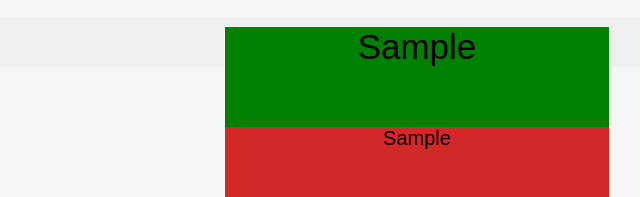
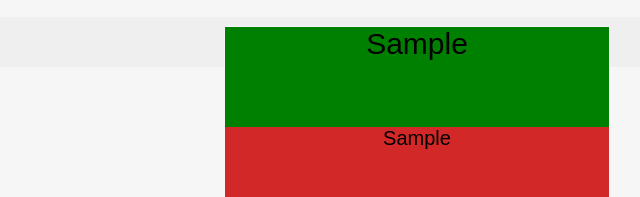
Before and after one commit to CrazyDogs1805/todo, a plain HTML site: page index.html in a window 1280 px wide. Both pictures are taken after typing "Sample", "Sample" into the empty fields and a click on the button "Add". Shown: the part 224-421 px from the top of the page, 223-863 px from the left. Drawn offline with Linux system fonts and the light colour scheme.

Commit message:
Update style.css

```diff
--- a/css/style.css
+++ b/css/style.css
@@ -53,8 +53,9 @@ input{
 	height: 100px;
 	text-align: center;
 	background: green;
-	font-size: 35px;
+	font-size: 30px;
 	font-family: Arial;
+	word-wrap:break-word;
 }
 
 .cont{
@@ -63,6 +64,7 @@ input{
 	background: #d32828;
 	font-family: Arial;
 	font-size: 20px;
+	word-wrap:break-word;
 }
 
 p{
```
